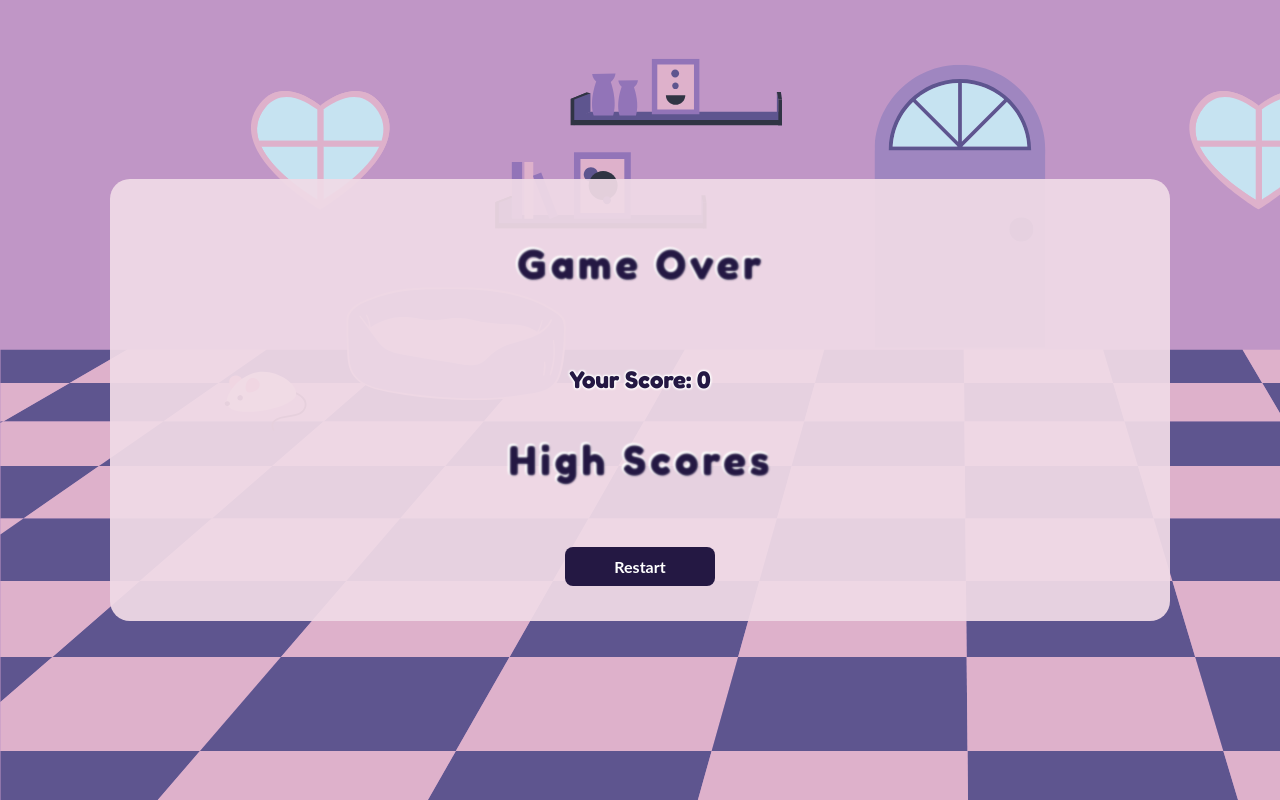
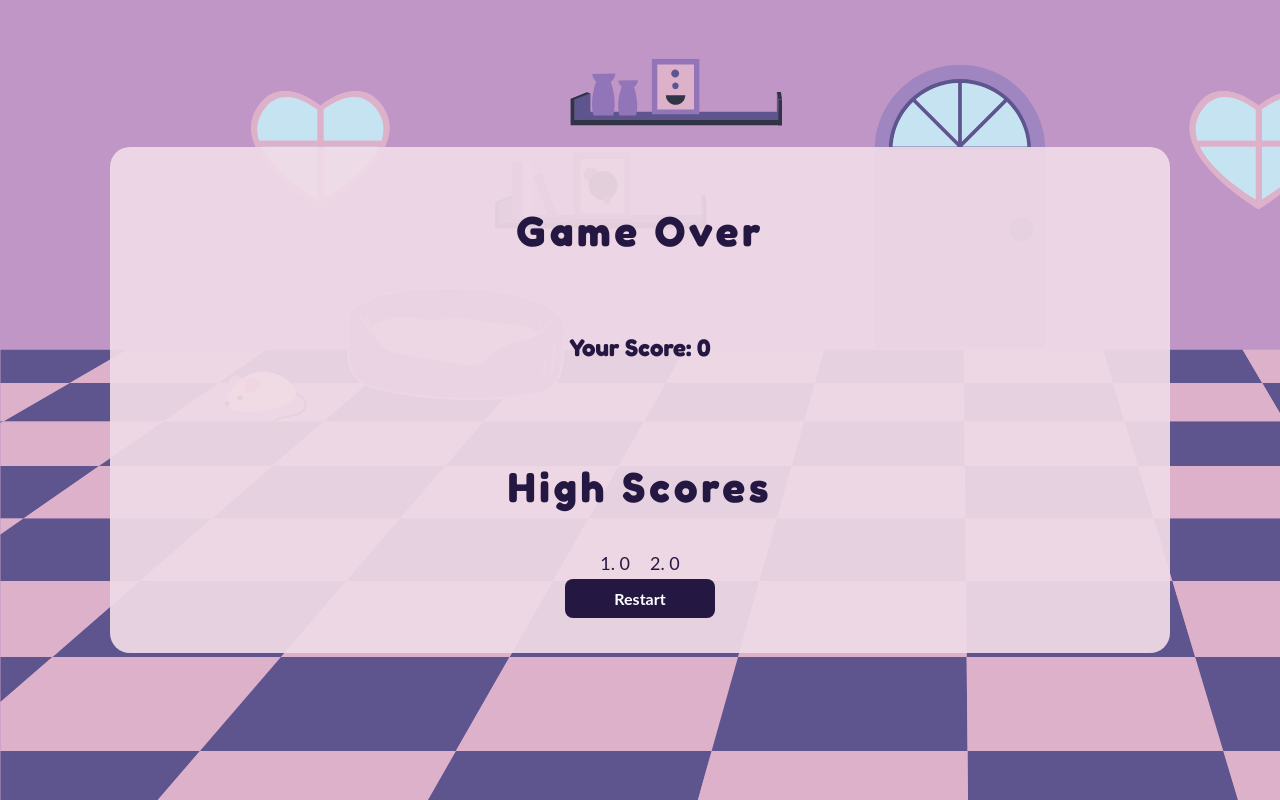
Before and after one commit to danielledonnelly/kittycones, a React (Vite) app: page /game-over in a window 1280 px wide. Built offline with nearby package versions, Linux system fonts and the light colour scheme.

Commit message:
game over component functional

```diff
--- a/src/App.css
+++ b/src/App.css
@@ -288,12 +288,7 @@ body {
   margin-bottom: 20px;
   font-family: 'Fredoka', sans-serif;
   letter-spacing: 4px;
-  color: transparent;
-  text-shadow:
-    1px 1px 2px #241843,
-    -1px -1px 2px white,
-    1px -1px 2px white,
-    -1px 1px 2px white;
+  color: #241843;
 }
 
 .screen-text {
@@ -306,11 +301,6 @@ body {
   font-weight: bold;
   border-radius: 10px;
   padding: 3%;
-  text-shadow:
-    1px 1px 2px white,
-    -1px -1px 2px white,
-    1px -1px 2px white,
-    -1px 1px 2px white;
 }
 
 .screen-button {
--- a/src/Game.jsx
+++ b/src/Game.jsx
@@ -90,7 +90,7 @@ function Game() {
       setTime((prevTime) => {
         if (prevTime <= 1) {
           clearInterval(timer);
-          handleGameEnd();
+          navigate("/game-over", { state: { coins } });
           return 0;
         }
         return prevTime - 1;
@@ -98,7 +98,7 @@ function Game() {
     }, 1000);
 
     return () => clearInterval(timer);
-  }, []);
+  }, [navigate, coins]);
 
   // ASSEMBLING AND SERVING ICE CREAM CONE LOGIC
   const handleConeClick = (cone) => {
@@ -167,31 +167,34 @@ function Game() {
     }
   };
 
-  // RESTART LOGIC
-  const handleRestart = () => {
-    setSelectedCone(null);
-    setSelectedScoops([]);
-    setTime(60); // Reset the timer
-    setCoins(0); // Reset coins
-    setNextCustomerId(4); // Reset next customer ID
-    setCustomerOrders(
-      generateCustomerOrders(
-        cones,
-        scoops,
-        Array.from({ length: 3 }, (_, i) => `customer${i + 1}.svg`)
-      )
-    ); // Regenerate customer orders
-    setCustomerImages(
-      Array.from({ length: 3 }, (_, i) => `customer${i + 1}.svg`)
-    ); // Reset customer images
-  };
 
-  const handleGameEnd = () => {
-    console.log("handleGameEnd called"); // Debugging
-    console.log("Final Coins at Game End:", coins); // Debugging
-    updateHighScores(coins); // Save the current score
-    navigate("/game-over");
-  };
+function Game() {
+  const navigate = useNavigate();
+  const [coins, setCoins] = useState(0);
+  const [time, setTime] = useState(60);
+
+  useEffect(() => {
+    const timer = setInterval(() => {
+      setTime((prevTime) => {
+        if (prevTime <= 1) {
+          clearInterval(timer);
+          navigate("/game-over", { state: { coins } });
+          return 0;
+        }
+        return prevTime - 1;
+      });
+    }, 1000);
+
+    return () => clearInterval(timer);
+  }, [navigate]);
+
+  return (
+    <div>
+      <p>Time: {time}</p>
+      <p>Score: {coins}</p>
+    </div>
+  );
+}
 
   const updateHighScores = (currentScore) => {
     const updatedScores = [...highScores, currentScore]
--- a/src/GameOver.jsx
+++ b/src/GameOver.jsx
@@ -1,15 +1,25 @@
-import { Link } from "react-router-dom";
+import { Link, useLocation, useNavigate } from "react-router-dom";
+import { useEffect, useState } from "react";
 
 const GameOver = () => {
-  const coins = 0;
-  const highScores = [];
+  const location = useLocation();
+  const navigate = useNavigate();
+  const [coins] = useState(location.state?.coins || 0);
+  const [highScores, setHighScores] = useState([]);
+
+  useEffect(() => {
+    // Retrieve and update high scores
+    const savedScores = JSON.parse(localStorage.getItem("highScores")) || [];
+    const newHighScores = [...savedScores, coins].sort((a, b) => b - a).slice(0, 5);
+
+    localStorage.setItem("highScores", JSON.stringify(newHighScores));
+    setHighScores(newHighScores);
+  }, [coins]);
+
   return (
-    <>
     <div className="end screen end-screen">
       <h1 className="end screen-title">Game Over</h1>
-        <p className="end screen-text" style={{ marginBottom: "-30px" }}>
-          Your Score: {coins}
-        </p>
+      <p className="end screen-text">Your Score: {coins}</p>
       <h2 className="end screen-title">High Scores</h2>
       <div className="high-scores">
         {highScores.map((score, index) => (
@@ -17,13 +27,11 @@ const GameOver = () => {
             {index + 1}. {score}
           </div>
         ))}
-          <br />
       </div>
       <Link to="/game">
         <button className="end screen-button">Restart</button>
       </Link>
     </div>
-    </>
   );
 };
 
```
Lines whose indentation alone changed are shown as unchanged.
